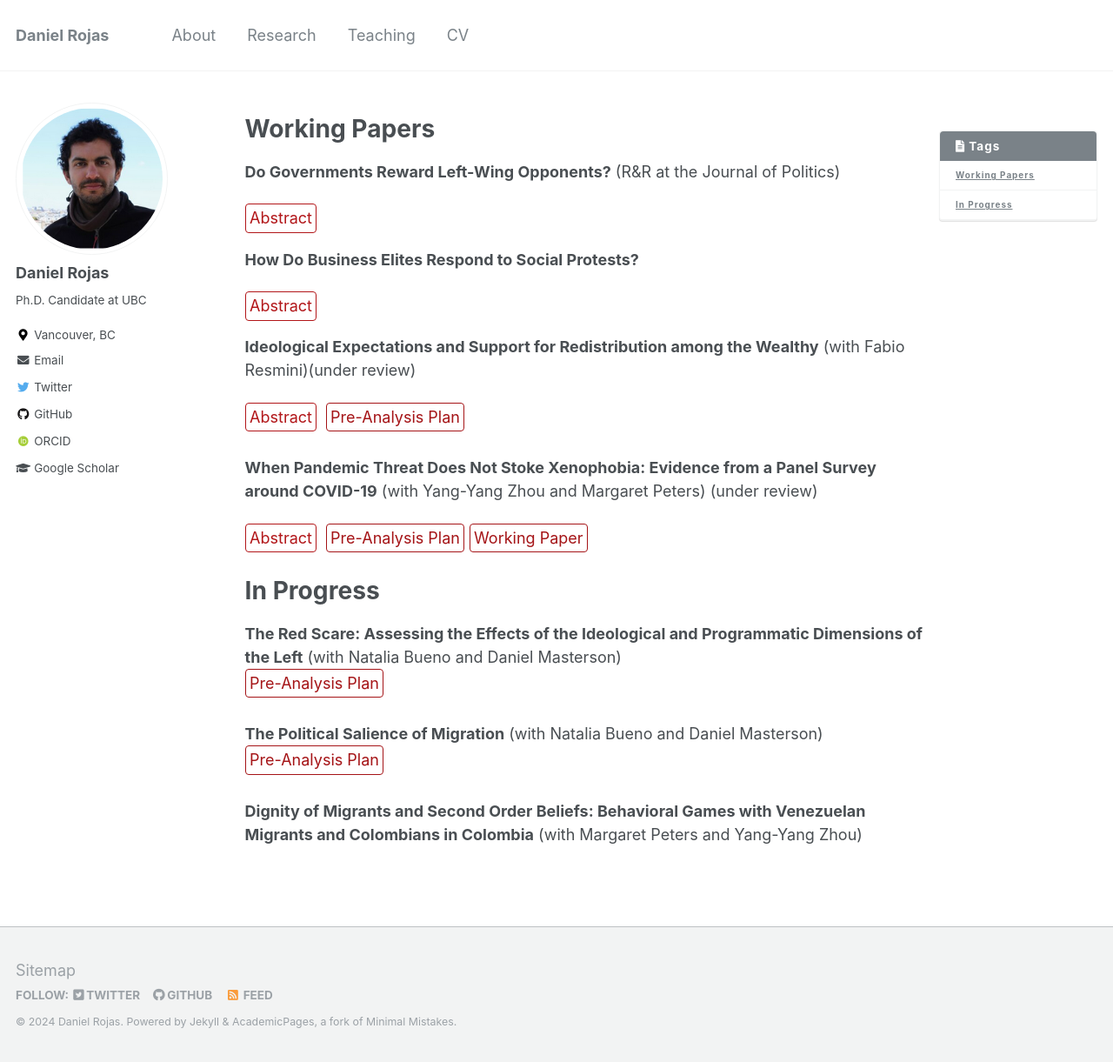
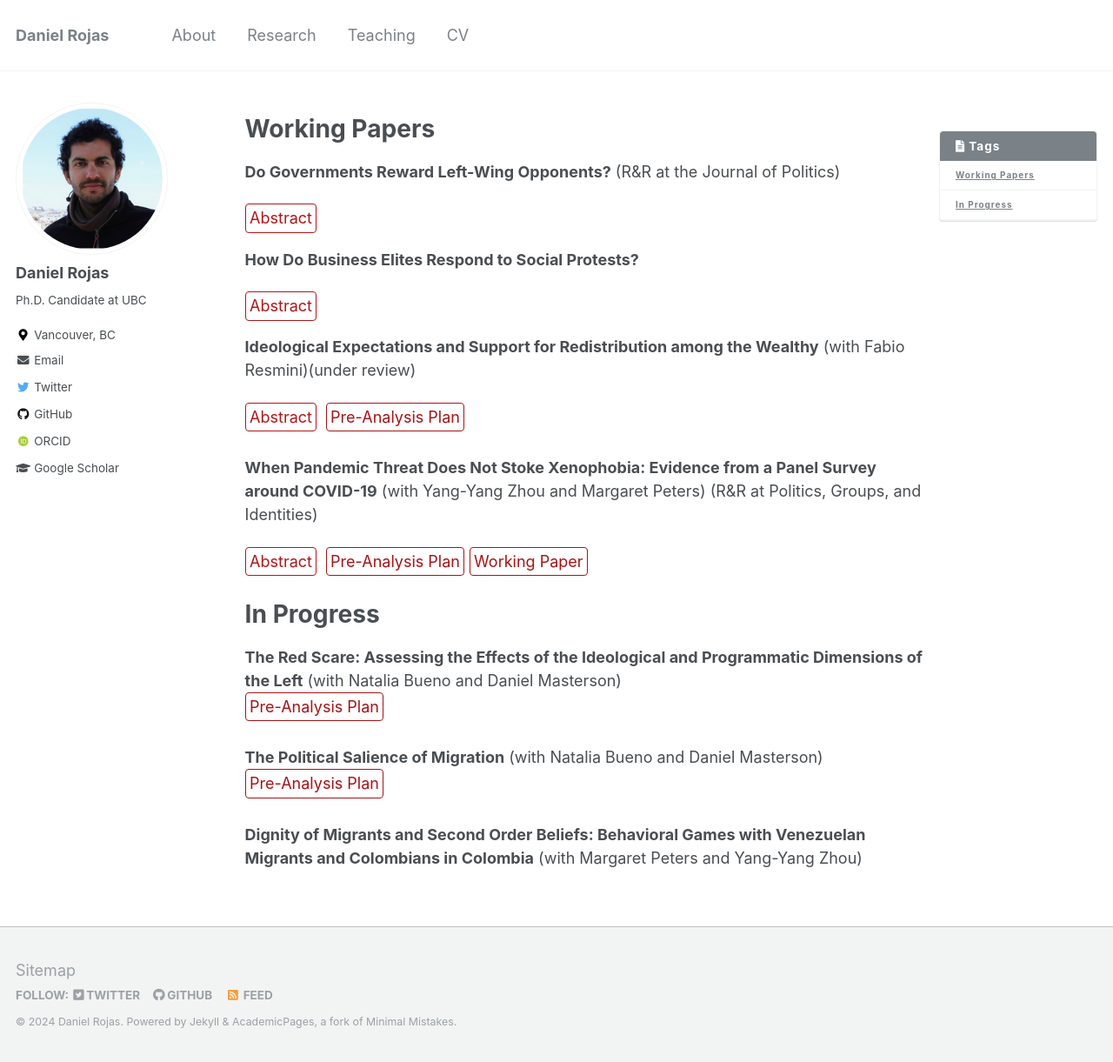
Before and after one commit to danielrojaslozano/danielrojaslozano.github.io, a Jekyll site: the page built from _pages/research.md, in a window 1280 px wide and 1221 px high. Shown: the whole window at 87% size. Built offline with Jekyll 4.4.1, drawn with Linux system fonts in a browser that asks for light colours; some web fonts are replaced.

Commit message:
Update research.md

```diff
--- a/_pages/research.md
+++ b/_pages/research.md
@@ -65,7 +65,7 @@ details > p {
 </details> &nbsp;
 [Pre-Analysis Plan](https://osf.io/kpxba/?view_only=9b5a928ce3df416a8cd665357c877c60){: .btn--research}
 
-**When Pandemic Threat Does Not Stoke Xenophobia: Evidence from a Panel Survey around COVID-19** (with Yang-Yang Zhou and Margaret Peters) (under review)
+**When Pandemic Threat Does Not Stoke Xenophobia: Evidence from a Panel Survey around COVID-19** (with Yang-Yang Zhou and Margaret Peters) (R&R at Politics, Groups, and Identities)
 <br />
 <details><summary>Abstract</summary><p> Many studies have found that pandemics heighten anti-immigrant attitudes among host citizens. Yet, most of these studies were done in Global North countries where migrants are likely to differ from host citizens in terms of race, religion, and ethnicity. Within the Global South, migrants and hosts are more likely to share these characteristics. Do pandemics spark the same anti-immigrant sentiment in these contexts? Further, pandemics often bring economic restrictions and job loss, making it difficult to untangle concerns over disease from economic concerns.  We examine the case of Venezuelan migrants in Colombia, who share many characteristics with host citizens, before and during COVID-19. Additionally, the Colombian government implemented a strict lockdown for several months, allowing us to focus on the economic effects of the pandemic. Using a panel experimental survey of 374 Colombians, supplemented by 550 new respondents at endline, we find no evidence that exposure to COVID-19 changes attitudes, even if respondents were directly affected. However, those who did not lose their jobs viewed Venezuelan migration more positively at endline.</p>
 </details> &nbsp;
```
